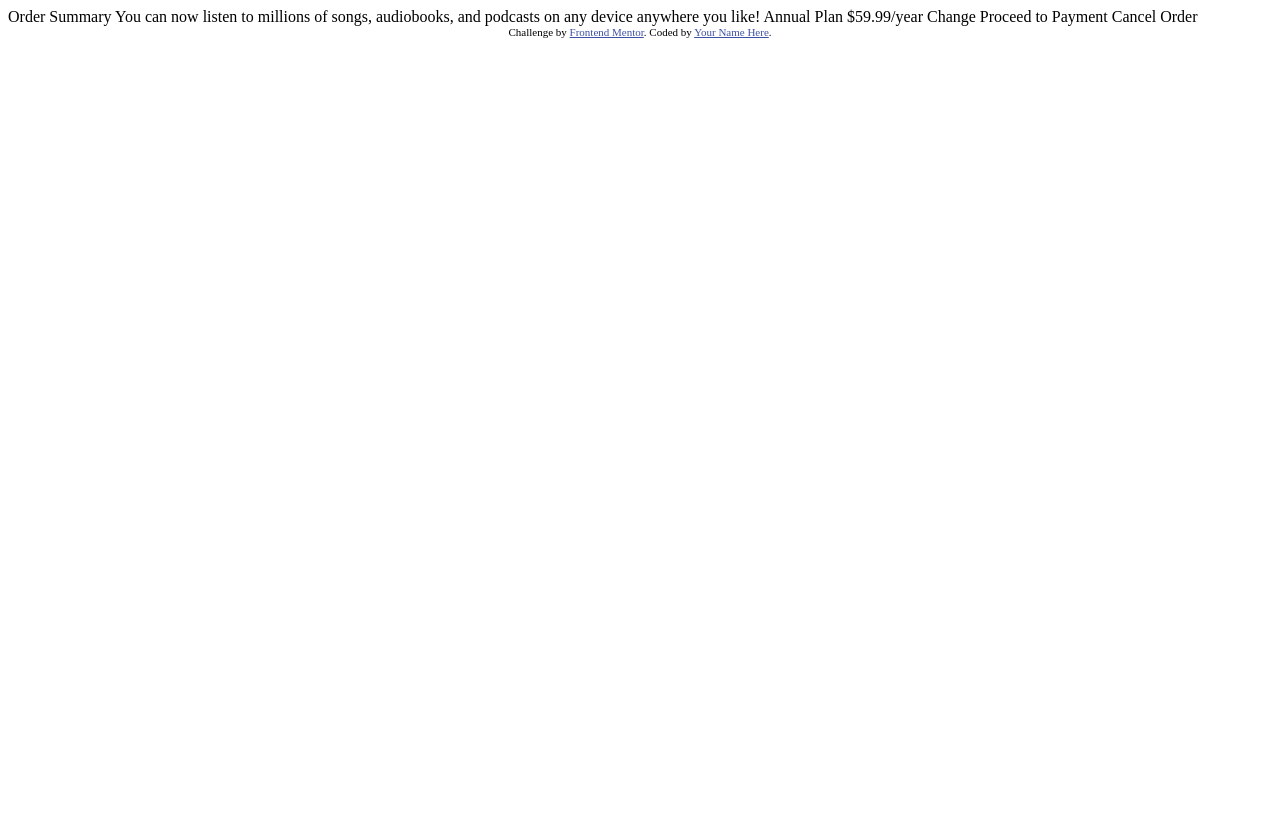
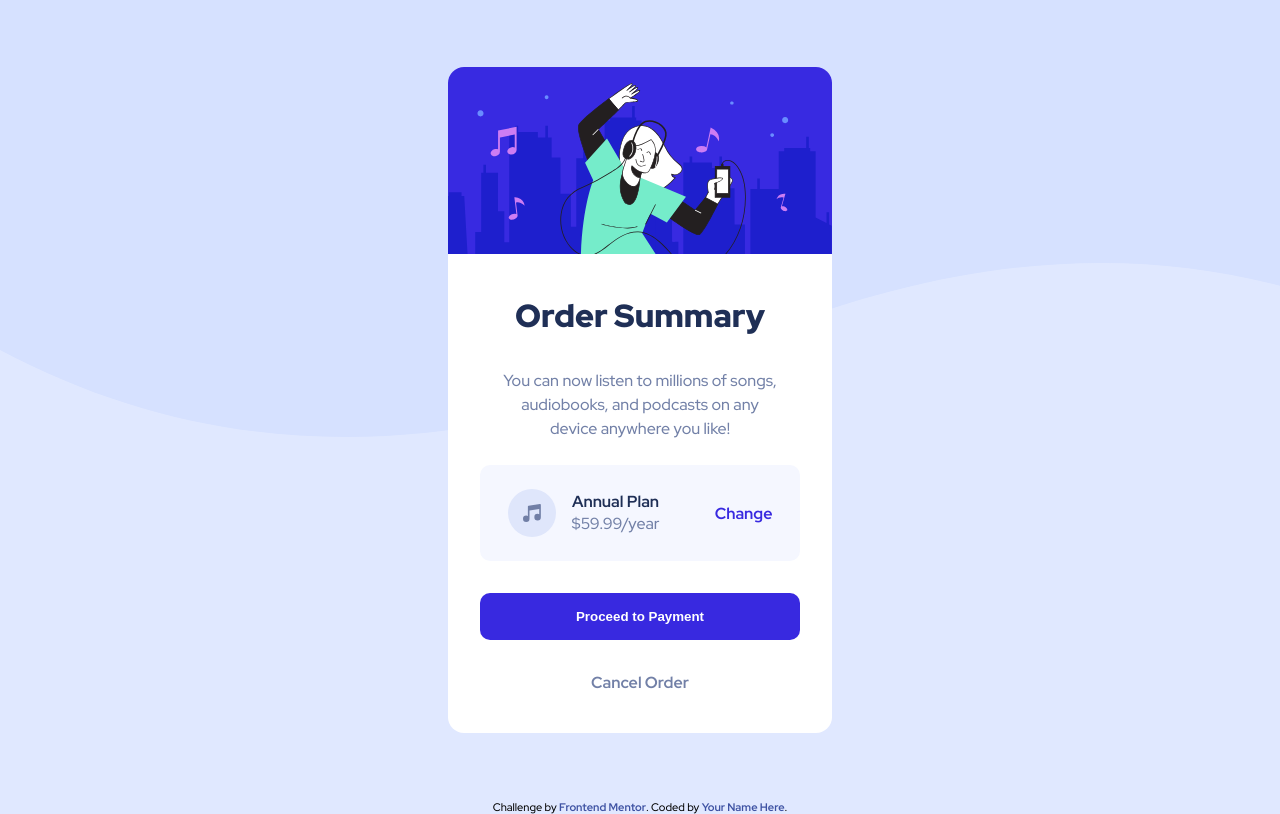
Before and after one commit to nikea1/order-summary-component-main, a plain HTML site: page index.html in a window 1280 px wide. Drawn offline with Linux system fonts and the light colour scheme.

Commit message:
style webpage

```diff
--- a/index.html
+++ b/index.html
@@ -7,7 +7,10 @@
   <link rel="icon" type="image/png" sizes="32x32" href="./images/favicon-32x32.png">
 
   <title>Frontend Mentor | Order summary card</title>
-
+  <link rel="preconnect" href="https://fonts.googleapis.com">
+  <link rel="preconnect" href="https://fonts.gstatic.com" crossorigin>
+  <link href="https://fonts.googleapis.com/css2?family=Red+Hat+Display:wght@500;700;900&display=swap" rel="stylesheet">
+  <link href="style.css" rel="stylesheet" />
   <!-- Feel free to remove these styles or customise in your own stylesheet 👍 -->
   <style>
     .attribution { font-size: 11px; text-align: center; }
@@ -15,23 +18,35 @@
   </style>
 </head>
 <body>
+  <main class="wrapper">
+    <div class="card">
+      <img class="card-img" src="./images/illustration-hero.svg" alt="Woman listening to music"/>
+      <div class="card-content">
+        <h1 class="card-title">Order Summary</h1>
 
-  Order Summary
+        <p class="card-desc">You can now listen to millions of songs, audiobooks, and podcasts on any
+        device anywhere you like!</p>
 
-  You can now listen to millions of songs, audiobooks, and podcasts on any
-  device anywhere you like!
-
-  Annual Plan
-  $59.99/year
-
-  Change
-
-  Proceed to Payment
-  Cancel Order
-
-  <div class="attribution">
-    Challenge by <a href="https://www.frontendmentor.io?ref=challenge" target="_blank">Frontend Mentor</a>.
-    Coded by <a href="#">Your Name Here</a>.
-  </div>
+        <div class="card-plan">
+            <div class="card-plan-content">
+              <img src="./images/icon-music.svg" alt="music icon"/>
+              <div>
+                <h4>Annual Plan</h4>
+                <p>$59.99/year</p>
+              </div>
+            </div>
+            <a class="card-plan-link" href="#top">Change</a>
+        </div>
+        <button class="card-button">Proceed to Payment</button>
+        <a class="cancel-link" href="#top">Cancel Order</a>
+      </div>
+    </div>
+  </main>
+  <footer>
+    <div class="attribution">
+      Challenge by <a href="https://www.frontendmentor.io?ref=challenge" target="_blank">Frontend Mentor</a>.
+      Coded by <a href="#">Your Name Here</a>.
+    </div>
+  </footer>
 </body>
 </html>
--- /dev/null
+++ b/style.css
@@ -0,0 +1,159 @@
+*{
+    margin: 0;
+    padding: 0;
+}
+
+html{
+    font-family: 'Red Hat Display', sans-serif;
+    width: 100%;
+    height: 100%;
+    margin:0;
+    padding: 0;
+    background-image: url("./images/pattern-background-desktop.svg");
+    background-repeat:repeat-x;
+    background-color:  hsl(225, 100%, 94%);
+}
+
+body{
+    width: 100%;
+    height: 100%;
+
+}
+
+main{
+    height: 100%;
+    width: 100%;
+    display: flex;
+    justify-content: center;
+    align-items: center;
+}
+
+h1, h2, h3, h4{
+    color: hsl(223, 47%, 23%)
+
+}
+
+h1{
+    padding-bottom: 16px;
+}
+
+button, a{
+    font-weight: 700;
+}
+
+button{
+    background: hsl(245, 75%, 52%);
+    color: white;
+    border: none;
+    border-radius: 10px;
+    padding: 16px;
+    width: 100%;
+    margin-bottom: 32px;
+}
+
+a{
+    text-decoration: none;
+}
+
+.card{
+    background-color: white;
+    text-align: center;
+    border-radius: 16px;
+    display: flex;
+    flex-direction: column;
+    align-items: center;
+    width:45%;
+
+}
+
+.card-img{
+    width: 100%;
+    border-radius: 16px 16px 0 0;
+}
+
+.card-title{
+    font-weight: 900;
+
+}
+
+
+p, .cancel-link{
+    color: hsl(224, 23%, 55%);
+    /* padding: 16px; */
+
+}
+
+p{
+    font-size: 16px;
+    font-weight: 400;
+    line-height: 1.5em;
+
+}
+
+
+
+div.card-content{
+    padding: 40px 32px;
+}
+
+.card-content{
+    display: flex;
+    flex-direction: column;
+    align-items: center;
+    /* padding: 64px; */
+
+}
+
+p.card-desc{
+    padding: 16px;
+    margin-bottom: 8px;
+}
+
+.card-plan{
+    background: hsl(225, 100%, 98%);
+    display: flex;
+    justify-content: space-around;
+    align-items: center;
+    border-radius: 10px;
+    width: 100%;
+    margin-bottom: 32px;
+    /* gap: 64px; */
+    padding: 24px 0;
+}
+
+.card-plan-content{
+    display: flex;
+    align-items: center;
+    gap: 16px;
+}
+
+.card-plan-link{
+    color: hsl(245, 75%, 52%)
+}
+
+@media screen and (max-width: 450px) {
+
+    .card{
+        width:90%;
+    }
+
+    .card-plan{
+        gap: 16px;
+    }
+}
+
+@media screen and (min-width: 1240px) {
+
+    .card{
+        width: 30%
+    }
+
+}
+
+@media screen and (min-width: 2560px) {
+
+    .card{
+        width: 16%
+    }
+
+}
```
